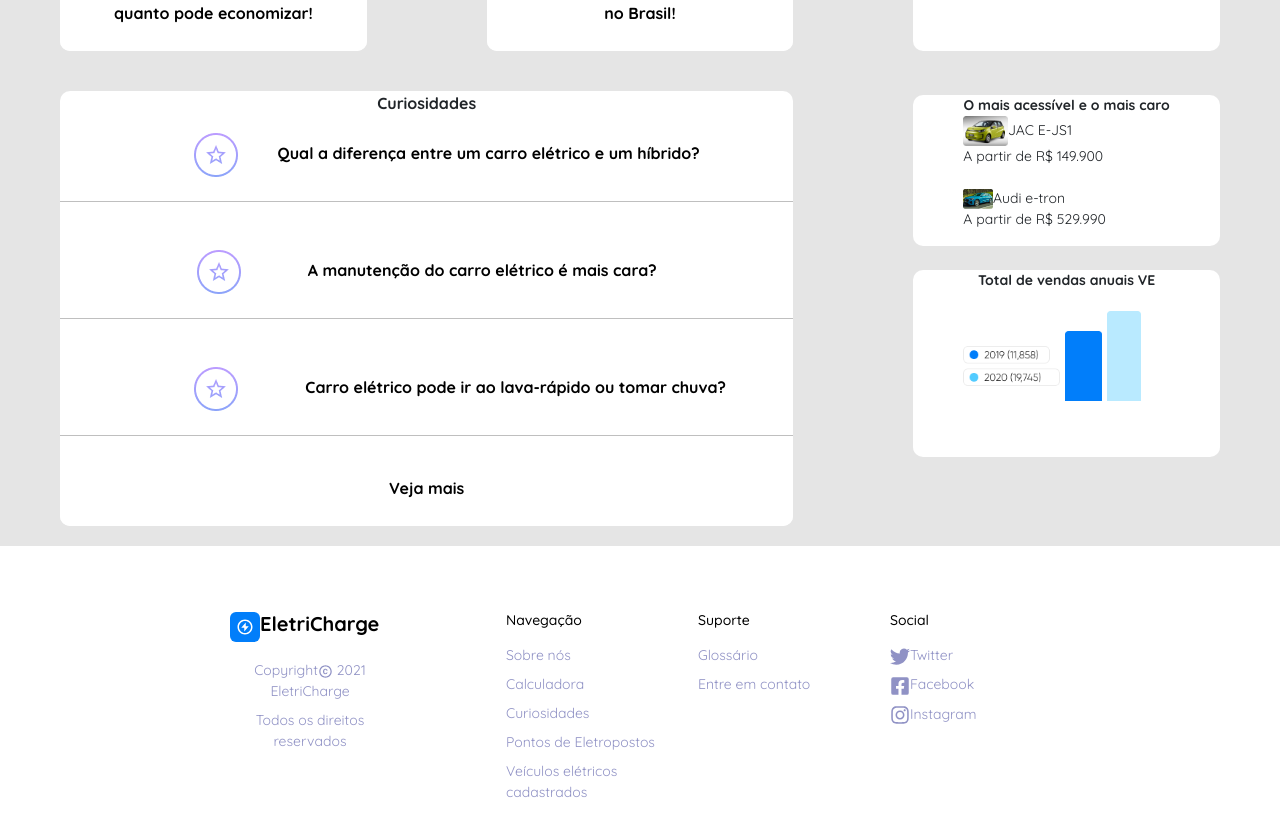
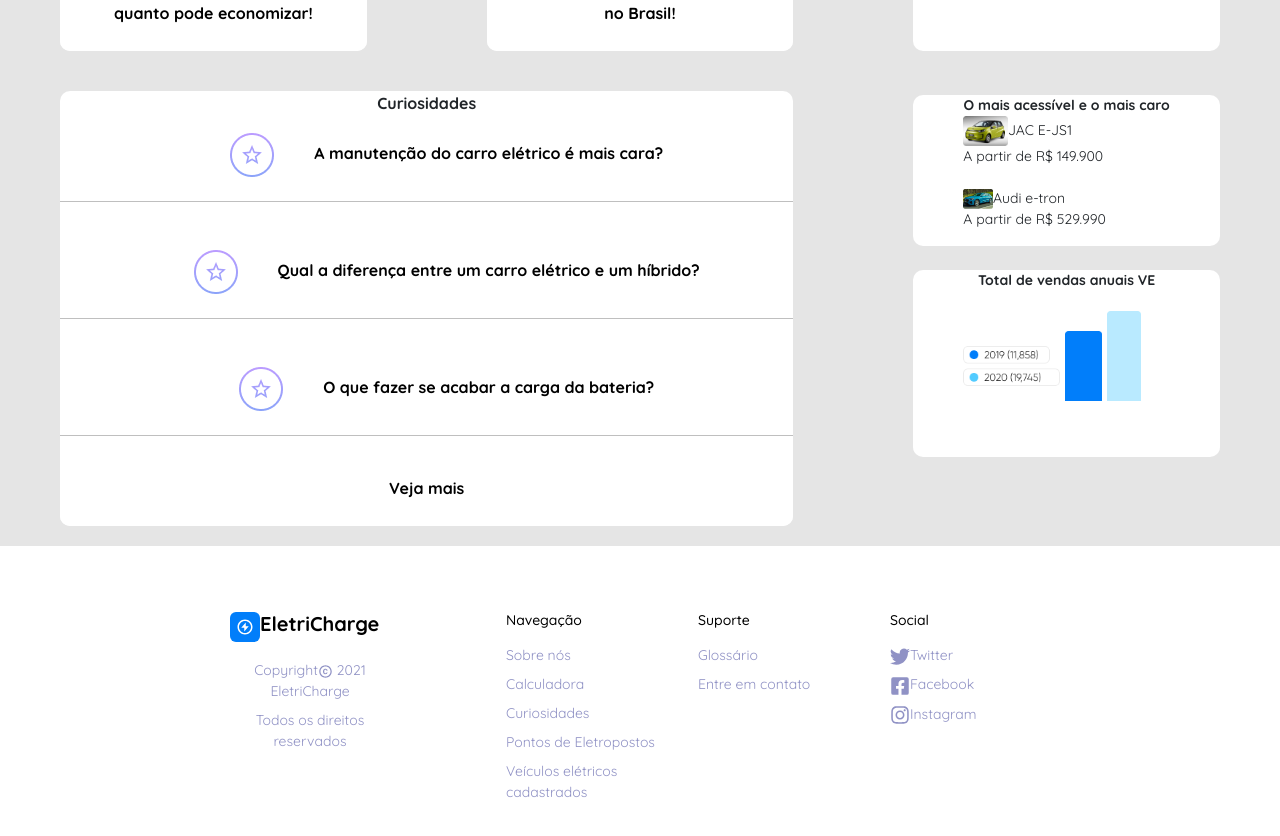
Before and after one commit to Iara000/Temporario, a React (Create React App) app: page / in a window 1280 px wide. Shown: the part 820-1656 px from the top of the page. Built offline with nearby package versions, Linux system fonts and the light colour scheme.

Commit message:
Finalizando HomePage

```diff
--- /dev/null
+++ b/src/components/Card/Curiosidades.jsx
@@ -0,0 +1,20 @@
+import React from 'react'
+
+const Curiosidades = () => {
+    let titulos = ['Qual a diferença entre um carro elétrico e um híbrido?', 'Por que os carros elétricos são mais caros que os modelos a combustão?',
+    'A manutenção do carro elétrico é mais cara?', 'Carro elétrico pode dar choque?', 'Carro elétrico pode ir ao lava-rápido ou tomar chuva?',
+     'O que fazer se acabar a carga da bateria?'];
+
+function rad(titulos) {
+    return (titulos[~~(titulos.length * Math.random())]);
+}
+    return (
+        <div>
+            <p>
+            {<img src='../images/star.png' style={{padding: ' 8px 40px'}}/>}{rad(titulos)}
+            </p>
+        </div>
+    )
+}
+
+export default Curiosidades
--- a/src/components/Navbar/NavbarElements.js
+++ b/src/components/Navbar/NavbarElements.js
@@ -22,6 +22,10 @@ cursor: pointer;
 
 &:hover {
     color: #000;
+}
+
+&.active{
+    color: #000
 }
 `
 export const Bars = styled(FaBars)`
--- a/src/pages/index.jsx
+++ b/src/pages/index.jsx
@@ -1,6 +1,7 @@
 import React from 'react';
 import Card from '../components/Card';
 import Central from '../components/Card/Central';
+import Curiosidades from '../components/Card/Curiosidades';
 import Noticias from '../components/Card/Noticias';
 import './Home.css';
 
@@ -26,10 +27,10 @@ const Home = () => {
           <div className= "SegundaFila">
             <div className= "Curiosidade" >
           <Card img= 'Curiosidades' >
-           <p>{<img src='../images/star.png'  style={{padding: ' 8px 40px'}}/>}Qual a diferença entre um carro elétrico e um híbrido?<hr/><br/>
-           {<img src='../images/star.png' style={{padding: ' 8px 67px 8px 0px'}}/> }A manutenção do carro elétrico é mais cara?<hr/><br/>
-           {<img src='../images/star.png' style={{padding: ' 8px  67px 8px 67px'}}/> }Carro elétrico pode ir ao lava-rápido ou tomar chuva?<hr/><br/>
-           Veja mais</p>
+           <p><Curiosidades/><hr/><br/>
+              <Curiosidades/><hr/><br/>
+              <Curiosidades/><hr/><br/>
+              Veja mais</p>
           </Card>
         </div>
         <div className= "CardLateral">
```
